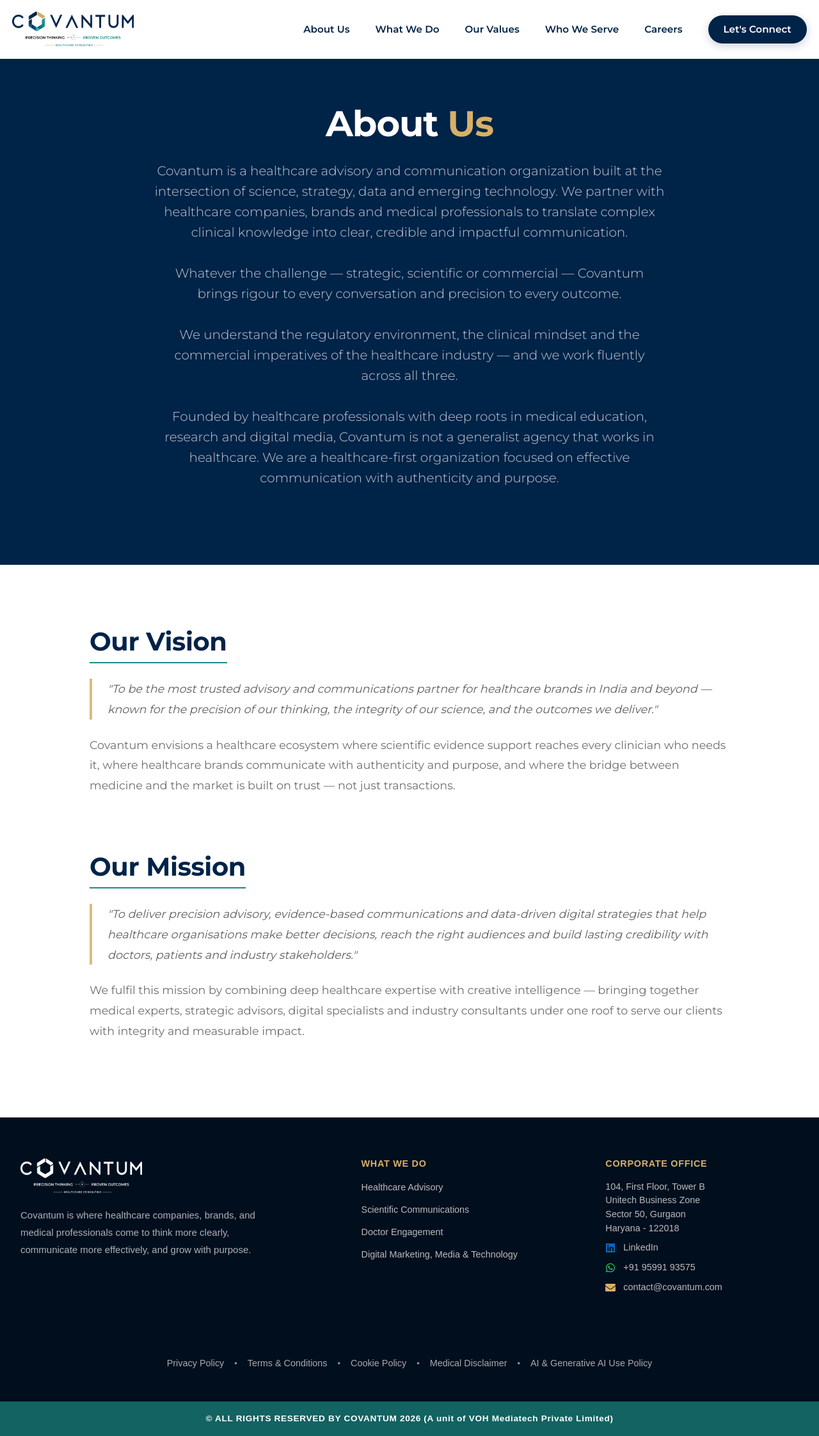
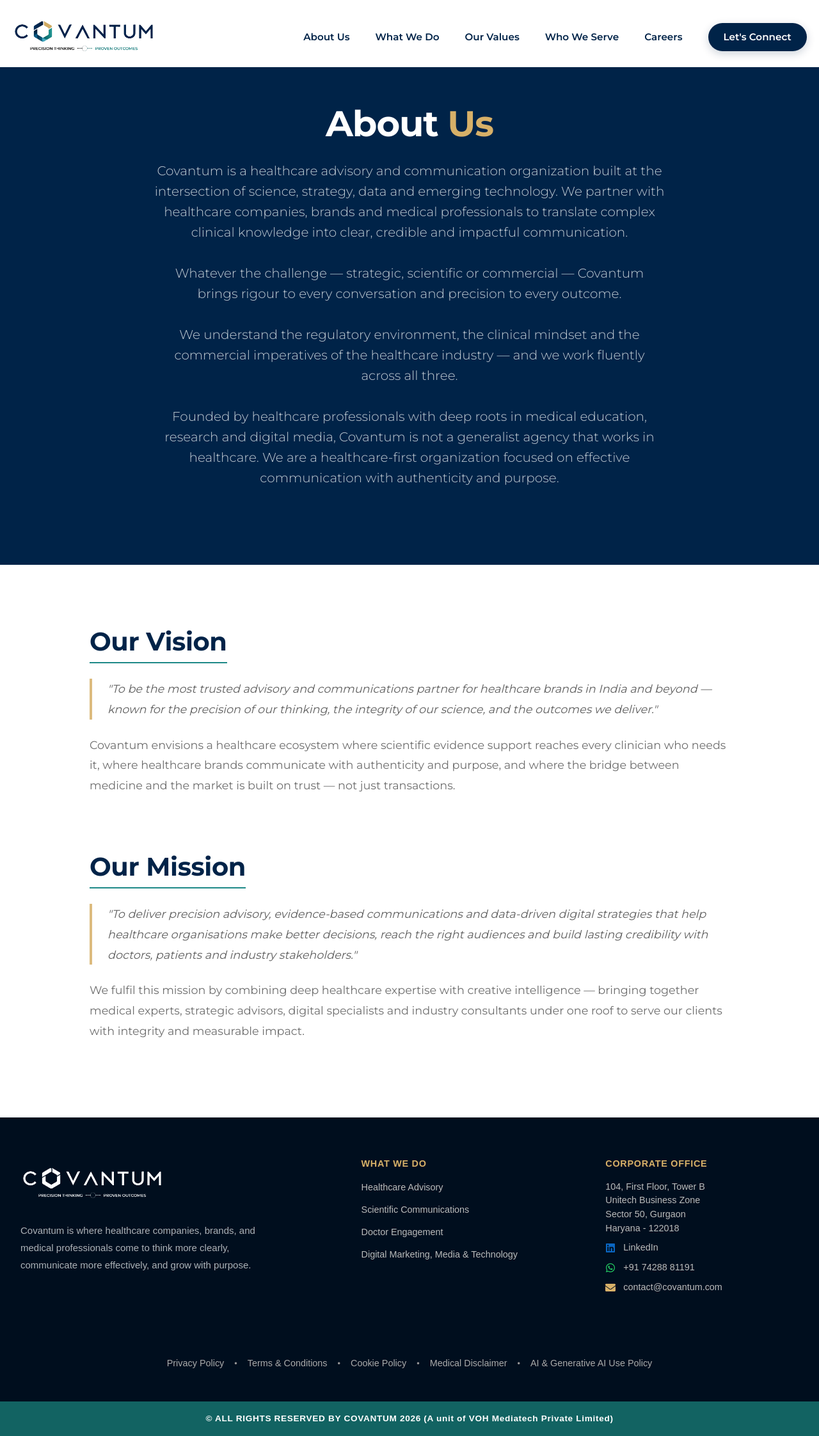
Before and after one commit to shreya-voh/covantum_website, a Next.js app: page /about in a window 1280 px wide. Shown: the whole page at 64% size. Built offline with nearby package versions, Linux system fonts and the light colour scheme.

Commit message:
logo caghens and whatsapp no chagne

```diff
--- a/app/components/Footer.tsx
+++ b/app/components/Footer.tsx
@@ -41,8 +41,8 @@
       <Image
       src="/cov_logo.png"
       alt="Covantum Logo"
-      width={190}
-      height={55}
+      width={224}
+      height={79}
       style={{
         filter: "brightness(0) invert(1)",
         display: "block",
@@ -98,10 +98,10 @@
     <div className={styles.contactInfo}>
       <FaWhatsapp size={16} style={{ color: "#25D366" }} />
       <Link
-        href="https://wa.me/919599193575"
+        href="https://wa.me/917428881191"
         target="_blank"
       >
-        +91 95991 93575
+        +91 74288 81191
       </Link>
     </div>
 
--- a/app/components/Header.module.css
+++ b/app/components/Header.module.css
@@ -5,12 +5,14 @@
   width: 100%;
   z-index: 100;
   transition: all 0.4s cubic-bezier(0.4, 0, 0.2, 1);
-  padding: 1.15rem 0;
+  padding-top: 1.15rem;
+  padding-bottom: 0.5rem;
   background: #ffffff;
 }
 
 .headerScrolled {
-  padding: 0.75rem 0;
+  padding-top: 0.75rem;
+  padding-bottom: 0.35rem;
   background: rgba(0, 35, 72, 0.95);
   backdrop-filter: blur(16px);
   -webkit-backdrop-filter: blur(16px);
--- a/app/components/Logo.tsx
+++ b/app/components/Logo.tsx
@@ -39,8 +39,8 @@
       <Image
         src="/cov_logo.png"
         alt="Covantum Logo"
-        width={190}
-        height={55}
+        width={224}
+        height={79}
         className={white ? styles.whiteLogo : ''}
       />
 
--- a/app/contact/page.tsx
+++ b/app/contact/page.tsx
@@ -72,14 +72,14 @@
             </a>{" "}
             or{" "}
             <a
-              href="tel:+919599193575"
+              href="tel:+917428881191"
               style={{
                 color: "#002B5B",
                 fontWeight: 600,
                 textDecoration: "none",
               }}
             >
-              +91 95991 93575
+              +91 74288 81191
             </a>
             .
           </p>
--- a/app/medical-disclaimer/page.tsx
+++ b/app/medical-disclaimer/page.tsx
@@ -114,14 +114,14 @@
               <br />
               Phone:{" "}
               <a
-                href="tel:+919599193575"
+                href="tel:+917428881191"
                 style={{
                   color: "#002B5B",
                   fontWeight: 600,
                   textDecoration: "none",
                 }}
               >
-                +91-9599193575
+                +91-7428881191
               </a>
               <br />
               Address: 104, Tower B, Unitech Business Zone, Sector 50,
```
Also changed, not shown: app/components/HeroSection.module.css (+3 -4 lines), public/cov_logo.png.
